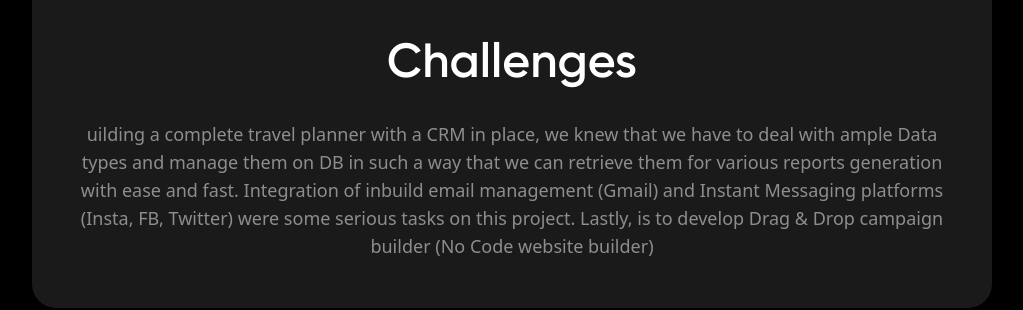
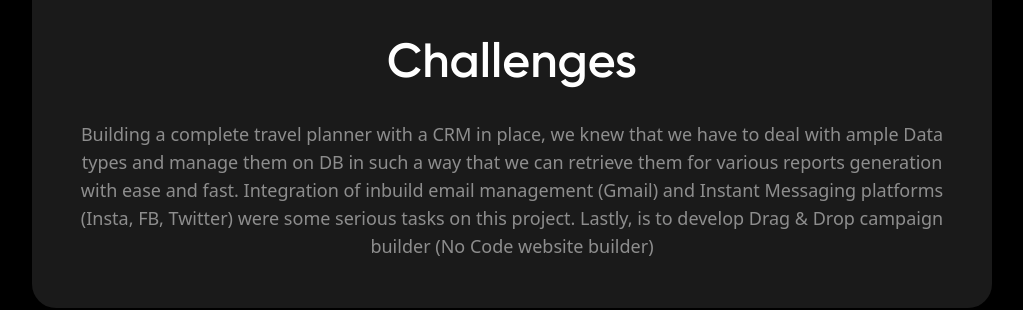
Before and after one commit to Moin-Khan456/bi, a Next.js app: page /project/revolution-travel-crm in a window 1280 px wide. Shown: the part 7000-7310 px from the top of the page, without its empty margins (128-1151 px from the left). Built offline with nearby package versions, Linux system fonts and the light colour scheme; no server answers.

Commit message:
fix: fixed typo in revolution-travel-crm page

```diff
--- a/pages/project/revolution-travel-crm.js
+++ b/pages/project/revolution-travel-crm.js
@@ -76,7 +76,7 @@ const Fatoura = () => {
     "Social media post scheduling on the IM platform from within the application",
   ];
   const challenge =
-    "uilding a complete travel planner with a CRM in place, we knew that we have to deal with ample Data types and manage them on DB in such a way that we can retrieve them for various reports generation with ease and fast. Integration of inbuild email management (Gmail) and Instant Messaging platforms (Insta, FB, Twitter) were some serious tasks on this project. Lastly, is to develop Drag & Drop campaign builder (No Code website builder)";
+    "Building a complete travel planner with a CRM in place, we knew that we have to deal with ample Data types and manage them on DB in such a way that we can retrieve them for various reports generation with ease and fast. Integration of inbuild email management (Gmail) and Instant Messaging platforms (Insta, FB, Twitter) were some serious tasks on this project. Lastly, is to develop Drag & Drop campaign builder (No Code website builder)";
   const solution =
     "Solution done for the challenges- Advanced-level report generation was planned in a way that we mapped the key parameters before starting the development, which helped us to efficiently use the DB. Regarding real-time IM and email management, we execute a job every 30 seconds to check new emails and messages. It was designed and planned in a way to not put any load on the server as it was running every 30 seconds. Alongside keeping the code structure optimized, used SKDs and ran the cron every for 1 minute. We made different stages and connected the node of every stage like the start and the endpoints. Added a real-time auto-save to avoid any rework for the travel agents.";
   const tech = [
```
